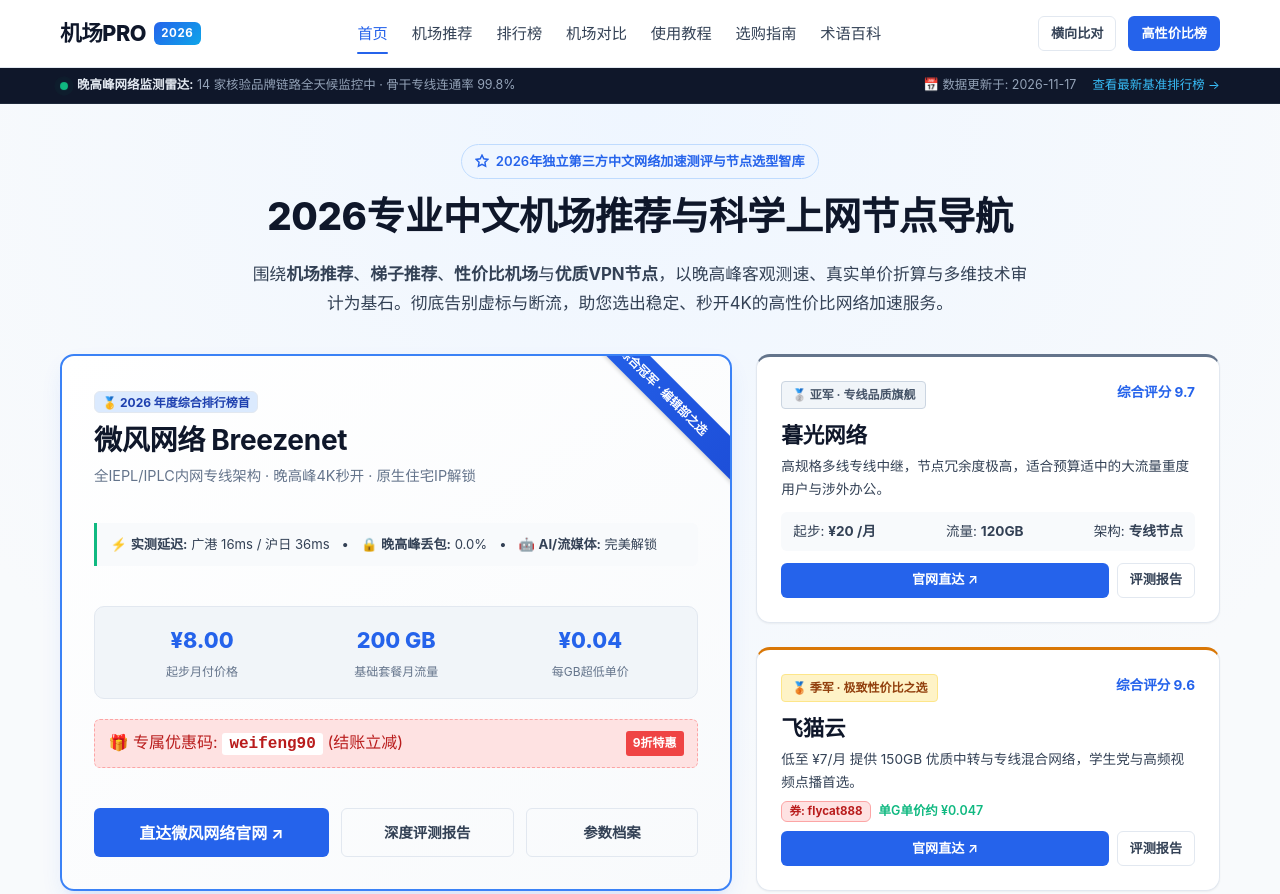
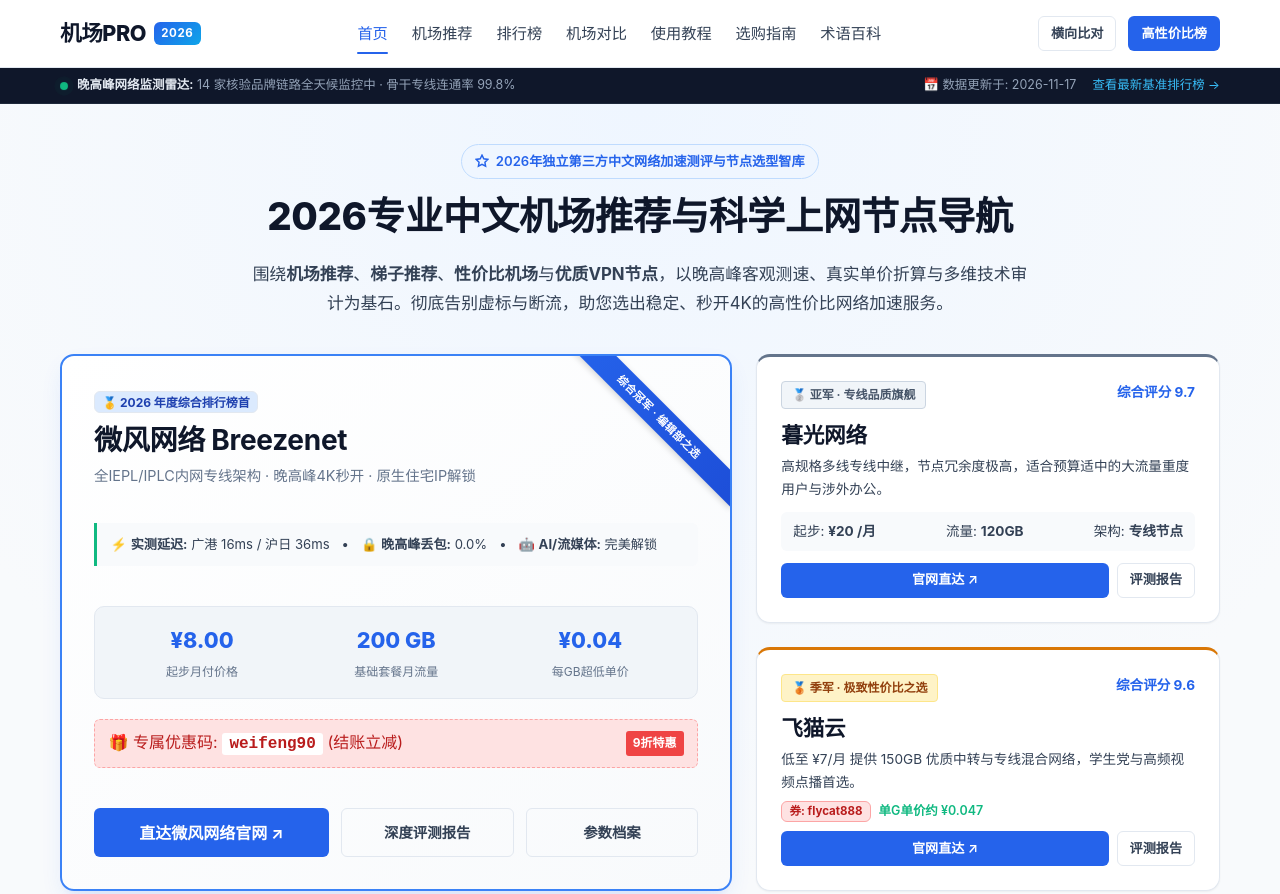
Before and after one commit to tangtang856/jichangpro.top, a website: page index.html in a window 1280 px wide. Shown: the top 894 px of the page. Drawn offline with Linux system fonts and the light colour scheme.

Commit message:
fix(ui): fix corner ribbon clipping and text alignment on champion card

```diff
--- a/css/magazine-theme.css
+++ b/css/magazine-theme.css
@@ -74,15 +74,22 @@
 .bento-champion-card::before {
   content: "综合冠军 · 编辑部之选";
   position: absolute;
-  top: 1.25rem;
-  right: -3rem;
+  top: 48px;
+  right: -44px;
+  width: 230px;
+  height: 26px;
+  line-height: 26px;
+  text-align: center;
   background: linear-gradient(90deg, #2563eb, #1d4ed8);
   color: #fff;
-  font-size: 0.75rem;
+  font-size: 0.68rem;
   font-weight: 700;
-  padding: 0.35rem 3.5rem;
+  letter-spacing: 0.5px;
+  white-space: nowrap;
   transform: rotate(45deg);
-  box-shadow: 0 2px 4px rgba(0,0,0,0.15);
+  box-shadow: 0 2px 6px rgba(0, 0, 0, 0.16);
+  z-index: 2;
+  pointer-events: none;
 }
 
 .bento-champion-header {
--- a/css/style.css
+++ b/css/style.css
@@ -1208,15 +1208,22 @@ p {
 .bento-champion-card::before {
   content: "综合冠军 · 编辑部之选";
   position: absolute;
-  top: 1.25rem;
-  right: -3rem;
+  top: 48px;
+  right: -44px;
+  width: 230px;
+  height: 26px;
+  line-height: 26px;
+  text-align: center;
   background: linear-gradient(90deg, #2563eb, #1d4ed8);
   color: #fff;
-  font-size: 0.75rem;
+  font-size: 0.68rem;
   font-weight: 700;
-  padding: 0.35rem 3.5rem;
+  letter-spacing: 0.5px;
+  white-space: nowrap;
   transform: rotate(45deg);
-  box-shadow: 0 2px 4px rgba(0,0,0,0.15);
+  box-shadow: 0 2px 6px rgba(0, 0, 0, 0.16);
+  z-index: 2;
+  pointer-events: none;
 }
 
 .bento-champion-header {
```
